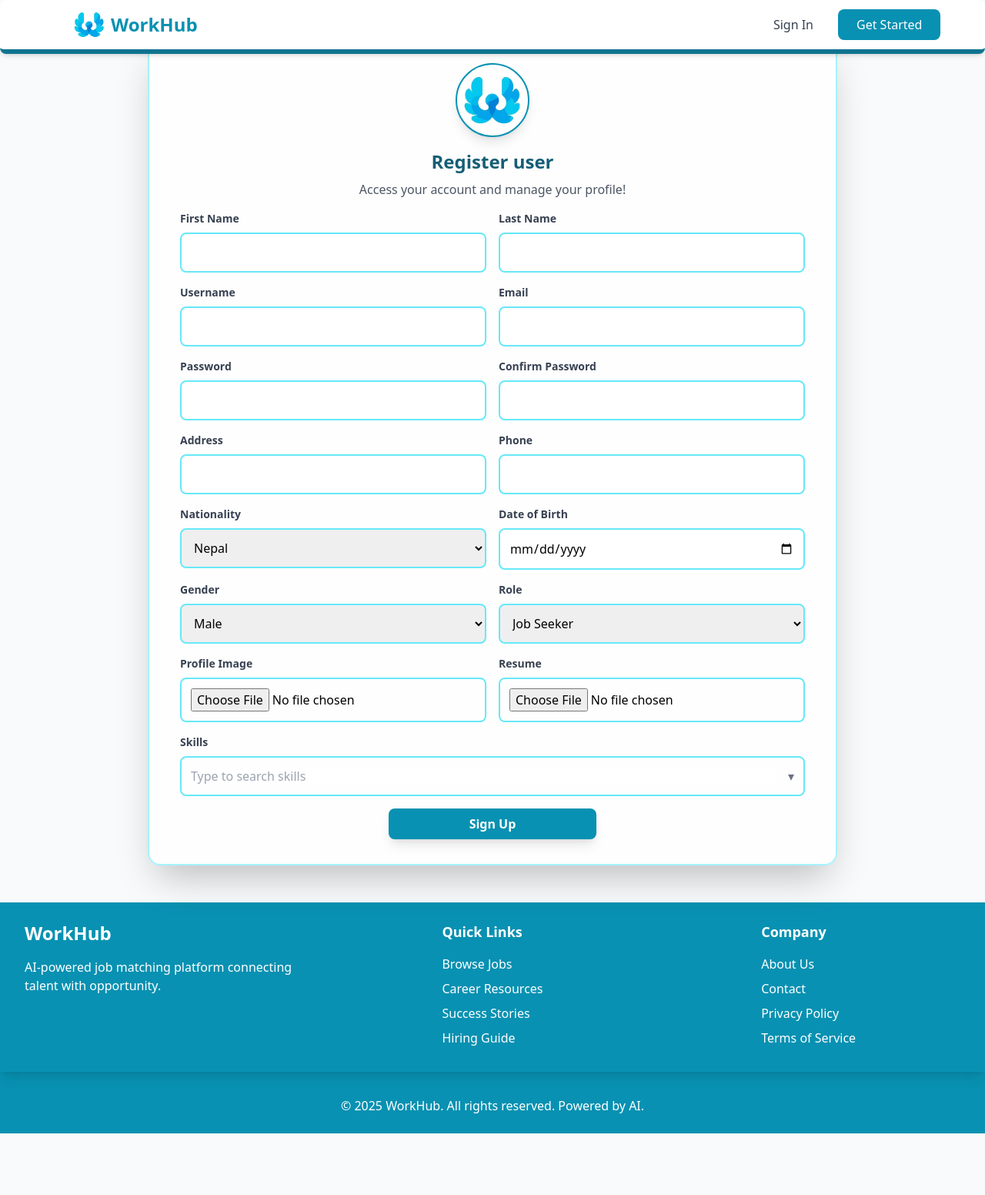
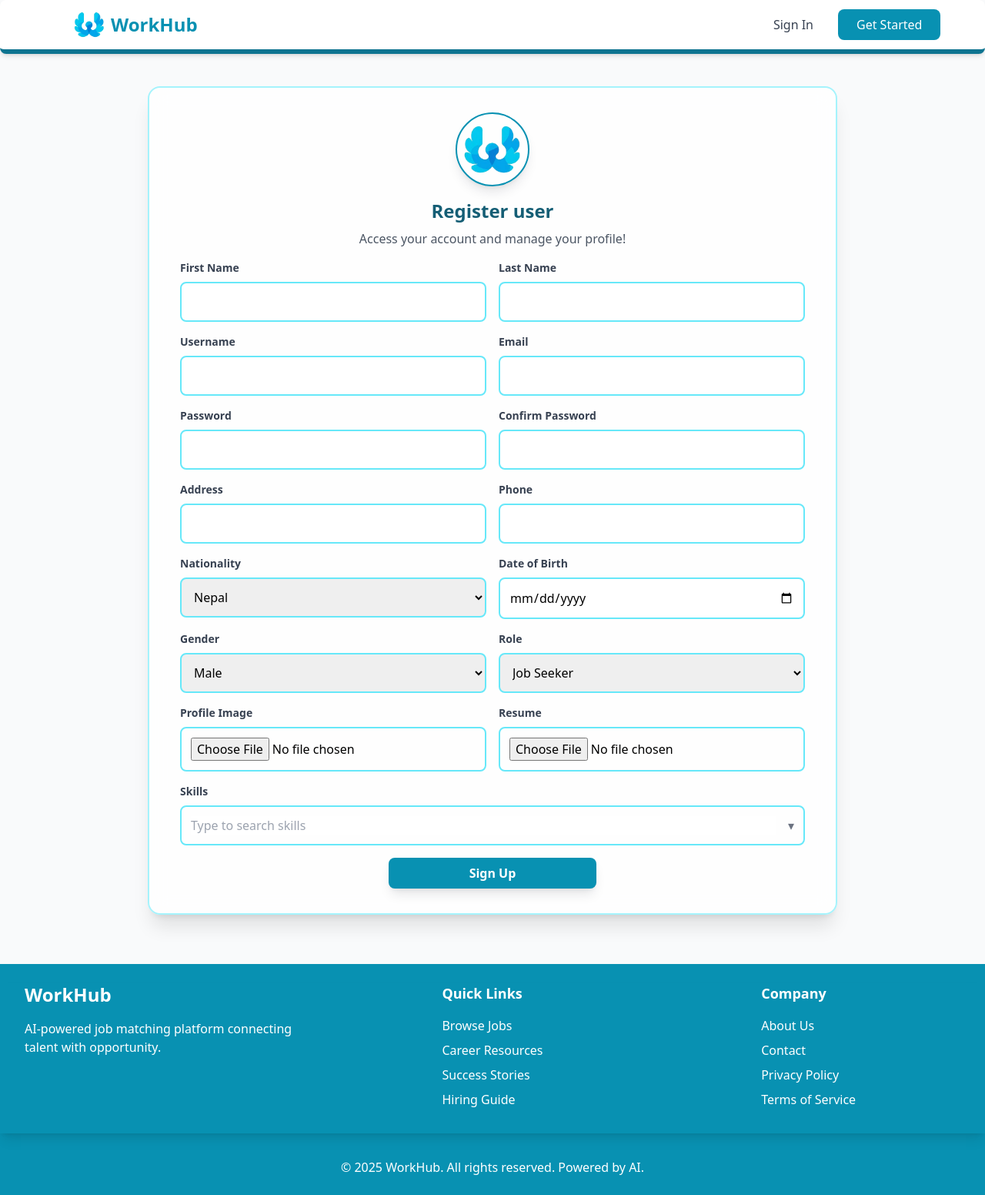
Before and after one commit to SumaniqueCode/WorkHub, a Django app: page /user/register/ in a window 1280 px wide. Shown: the whole page at 77% size. Before the commit the page ends 1472 px from the top, so only its background shows below. Run offline with Django 5.2, Linux system fonts and the light colour scheme; some libraries are stand-ins or nearby versions.

Commit message:
Minor UI fix

```diff
--- a/templates/layouts/main.html
+++ b/templates/layouts/main.html
@@ -48,7 +48,7 @@
       </div>
     </nav>
     <!-- Main Content Container -->
-    <div class="flex flex-col py-6 min-h-[80vh]">
+    <div class="flex flex-col pt-16 pb-4 min-h-[80vh]">
       {% block content %}
 
       {% endblock %}
--- a/templates/pages/index.html
+++ b/templates/pages/index.html
@@ -1,7 +1,7 @@
 {% extends 'layouts/main.html' %}
 {% block content %}
   <!-- Hero Section -->
-  <section class="pt-20 pb-12 bg-cyan-600 overflow-hidden relative">
+  <section class="pt-8 pb-12 bg-cyan-600 overflow-hidden relative">
     <div class="max-w-7xl mx-auto px-4 sm:px-6 lg:px-8 relative">
       <div class="grid md:grid-cols-2 gap-12 items-center">
         <div class="text-white">
--- a/templates/pages/users/register.html
+++ b/templates/pages/users/register.html
@@ -2,8 +2,8 @@
 
 {% block content %}
   {% with input_classes='w-full p-3 border-2 border-cyan-300 rounded-lg focus:border-cyan-500 focus:ring-2 focus:ring-cyan-200 transition-all outline-none' error_classes='text-sm text-red-500' %}
-    <div class="min-h-[80vh] flex justify-center p-6">
-      <div class="bg-white/80 backdrop-blur-md border-2 border-cyan-200 rounded-2xl w-full max-w-4xl px-10 py-8 shadow-2xl">
+    <div class="min-h-[80vh] flex justify-center p-6 my-6">
+      <div class="bg-white/80 backdrop-blur-md border-2 border-cyan-200 rounded-2xl w-full max-w-4xl px-10 py-8 shadow-xl">
         <!-- Header -->
         <div class="text-center mb-4">
           <div class="w-24 h-24 mx-auto mb-4 p-2 rounded-full border-2 border-cyan-600 flex items-center justify-center shadow-lg">
```
